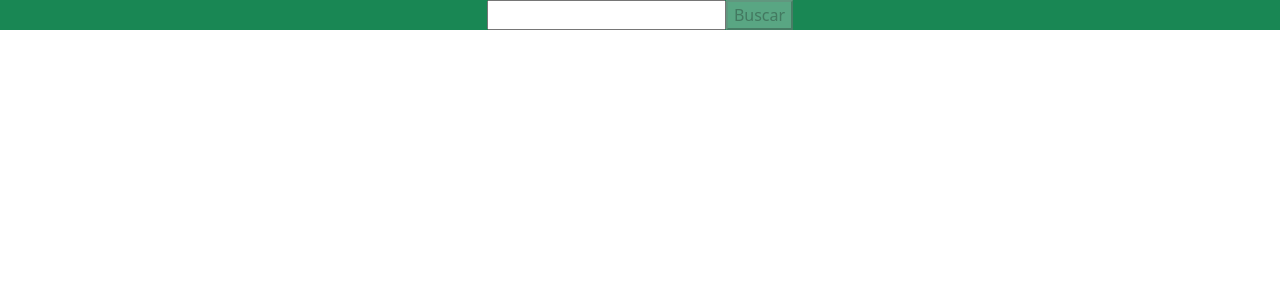
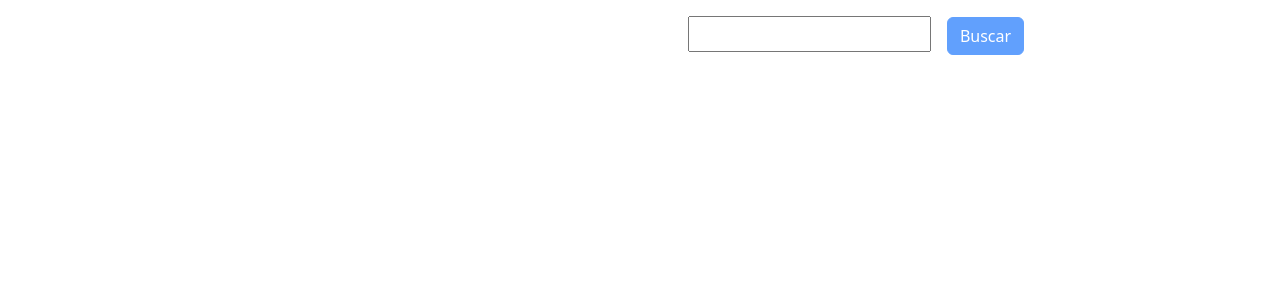
Before and after one commit to zalazarleandrodavid/Busqueda, a React (Create React App) app: page / in a window 1280 px wide. Shown: the top 300 px of the page. Built offline with nearby package versions, Linux system fonts and the light colour scheme; the HTML template or start-up script is replaced by a standard one.

Commit message:
se agrego estilos en la barra de busqueda

```diff
--- a/src/components/search/search.jsx
+++ b/src/components/search/search.jsx
@@ -44,21 +44,25 @@ const Search = () => {
   };
 
   return (
-    <div className="mx-auto bg-success text-white">
-      <form onSubmit={handleSubmit}>
-        <input
-          type="text"
-          value={searchTerm}
-          onChange={handleChange}
-        />
+    <div className="mx-auto ">
+      <form onSubmit={handleSubmit} className="my-3" style={{ marginLeft: "35%" }}>
+        <div className="mx-3">
+          <input
+            type="text"
+            value={searchTerm}
+            onChange={handleChange}
+            style={{ padding: "0.25rem" }}
 
-        <button type="submit" disabled={searchTerm.length <= 3}>Buscar</button>
-        {totalResults > 0 && (
-        <p>Está viendo 10 noticias de {totalResults} resultados</p>
+          />
+          <Button type="submit" className="mx-3" disabled={searchTerm.length < 3}>Buscar</Button>
+        </div>
+      </form>
+      {totalResults > 0 && (
+        <div className="my-3" >
+          <h4 style={{ marginLeft: "30%" }}>Está viendo 10 noticias de {totalResults} resultados</h4>
+        </div>
+
       )}
-
-      </form>
-
       {loading ? (
         <Spinner animation="border" />
       ) : (
```
